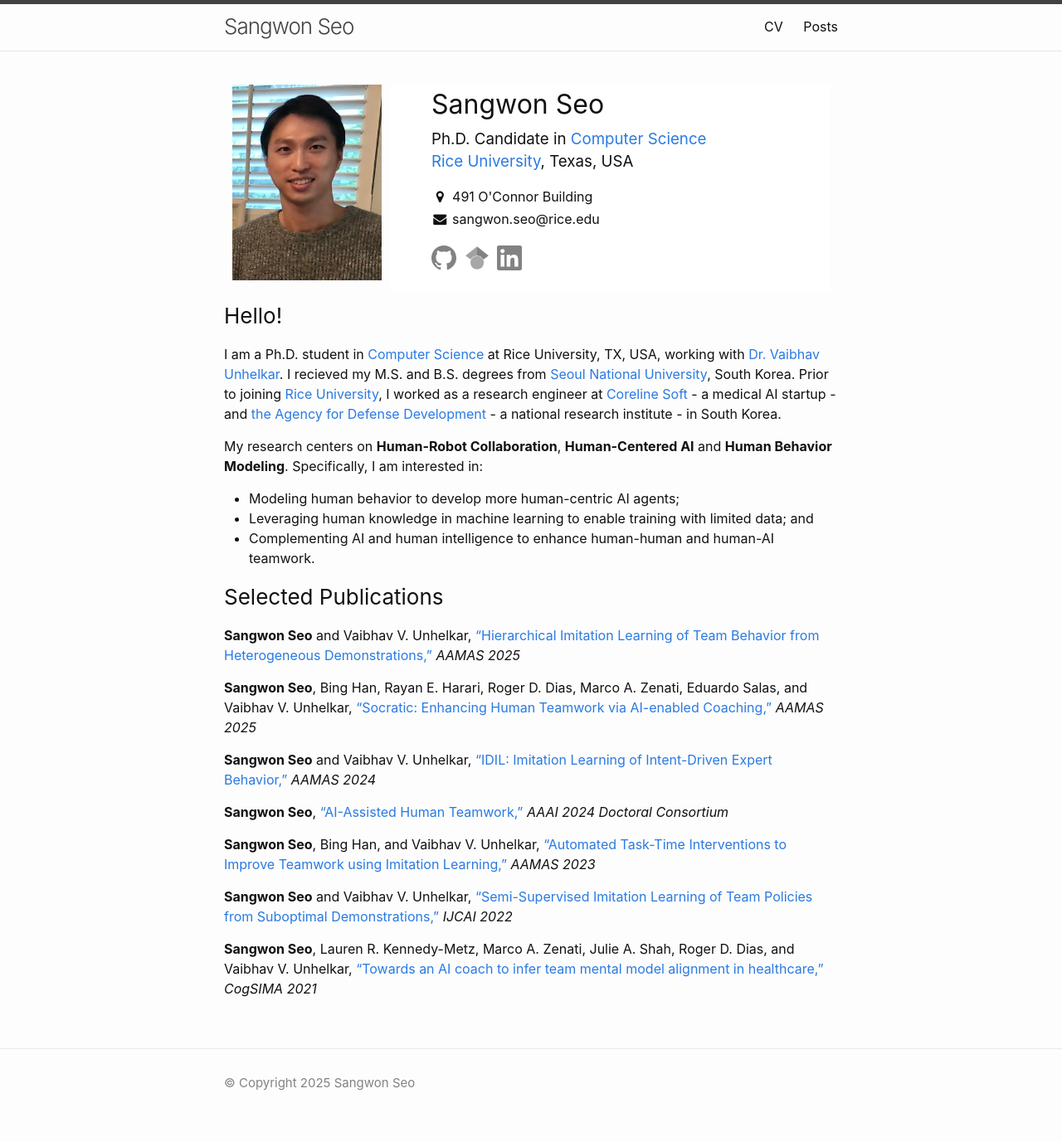
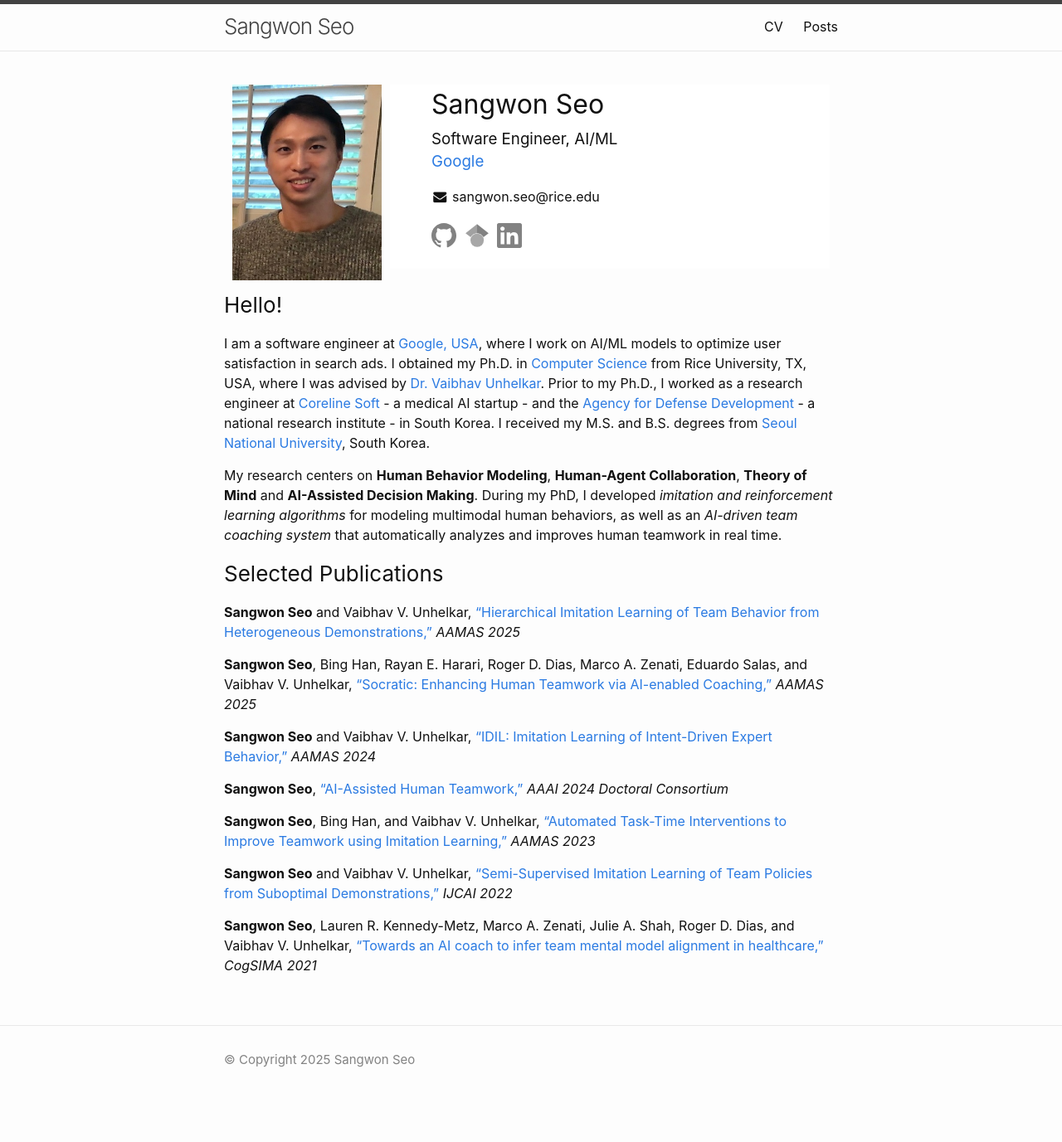
Before and after one commit to sangwon-seo/sangwon-seo.github.io, a Jekyll site: the page built from _pages/about.md, in a window 1280 px wide. Shown: the whole page at 83% size. Built offline with Jekyll 4.4.1, drawn with Linux system fonts in a browser that asks for light colours; after the commit the page ends 1350 px from its top, so only the background shows below that.

Commit message:
update about page

```diff
--- a/_layouts/home.html
+++ b/_layouts/home.html
@@ -3,44 +3,50 @@ layout: default
 ---
 
 <div class="home">
-
   <div class="profile">
     <div id="div1">
-          <img src="/assets/images/sangwon_photo.jpg" alt="Sangwon Photo">
+      <img src="/assets/images/sangwon_photo.jpg" alt="Sangwon Photo" />
     </div>
     <div id="div2">
       <h1>Sangwon Seo</h1>
       <h3>
-            Ph.D. Candidate in <a href="https://cs.rice.edu/">Computer Science</a><br>
-            <a href="https://www.rice.edu/">Rice University</a>, Texas, USA<br>
+        Software Engineer, AI/ML<br />
+        <a href="https://about.google/">Google</a><br />
+        <!-- Ph.D. Candidate in <a href="https://cs.rice.edu/">Computer Science</a><br>
+            <a href="https://www.rice.edu/">Rice University</a>, Texas, USA<br> -->
       </h3>
       <p>
-            <i class="fa fa-fw fa-map-marker" aria-hidden="true"></i> 491 O'Connor Building<br>
-            <i class="fa fa-fw fa-envelope" aria-hidden="true"></i> sangwon.seo@rice.edu<br>
+        <!-- <i class="fa fa-fw fa-map-marker" aria-hidden="true"></i> 491 O'Connor
+        Building<br /> -->
+        <i class="fa fa-fw fa-envelope" aria-hidden="true"></i>
+        sangwon.seo@rice.edu<br />
       </p>
 
       <p>
         <a href="https://github.com/sangwon-seo">
           <svg class="svg-icon" width="30" height="30" viewBox="0 0 16 16">
-              <use xlink:href="{{ '/assets/minima-social-icons.svg#github' | relative_url }}"></use>
+            <use
+              xlink:href="{{ '/assets/minima-social-icons.svg#github' | relative_url }}"
+            ></use>
           </svg>
         </a>
         <a href="https://scholar.google.com/citations?user=Tkk02W8AAAAJ&hl=en">
           <svg class="svg-icon" width="30" height="30" viewBox="0 0 16 16">
-              <use xlink:href="{{ '/assets/minima-social-icons.svg#google_scholar' | relative_url }}"></use>
+            <use
+              xlink:href="{{ '/assets/minima-social-icons.svg#google_scholar' | relative_url }}"
+            ></use>
           </svg>
         </a>
         <a href="https://www.linkedin.com/in/sangwon91/">
           <svg class="svg-icon" width="30" height="30" viewBox="0 0 16 16">
-              <use xlink:href="{{ '/assets/minima-social-icons.svg#linkedin' | relative_url }}"></use>
+            <use
+              xlink:href="{{ '/assets/minima-social-icons.svg#linkedin' | relative_url }}"
+            ></use>
           </svg>
         </a>
       </p>
     </div>
   </div>
 
-  <div class="post-content">
-    {{ content }}
+  <div class="post-content">{{ content }}</div>
 </div>
-
-</div>
--- a/_pages/about.md
+++ b/_pages/about.md
@@ -4,13 +4,11 @@ title: About
 permalink: /
 ---
 ### Hello!
-I am a Ph.D. student in [Computer Science](https://cs.rice.edu/) at Rice University, TX, USA, working with [Dr. Vaibhav Unhelkar](https://unhelkar.github.io/). I recieved my M.S. and B.S. degrees from [Seoul National University](https://en.snu.ac.kr/), South Korea. Prior to joining [Rice University](https://www.rice.edu/), I worked as a research engineer at [Coreline Soft](https://www.corelinesoft.com/en/) - a medical AI startup - and [the Agency for Defense Development](https://www.add.re.kr/eps) - a national research institute - in South Korea.
+I am a software engineer at [Google, USA](https://about.google/), where I work on AI/ML models to optimize user satisfaction in search ads.
+I obtained my Ph.D. in [Computer Science](https://cs.rice.edu/) from Rice University, TX, USA, where I was advised by [Dr. Vaibhav Unhelkar](https://unhelkar.github.io/). Prior to my Ph.D., I worked as a research engineer at [Coreline Soft](https://www.corelinesoft.com/en/) - a medical AI startup - and the [Agency for Defense Development](https://www.add.re.kr/eps) - a national research institute - in South Korea. I received my M.S. and B.S. degrees from [Seoul National University](https://en.snu.ac.kr/), South Korea.
 
-My research centers on **Human-Robot Collaboration**, **Human-Centered AI** and **Human Behavior Modeling**.
-Specifically, I am interested in:
-- Modeling human behavior to develop more human-centric AI agents;
-- Leveraging human knowledge in machine learning to enable training with limited data; and
-- Complementing AI and human intelligence to enhance human-human and human-AI teamwork.
+My research centers on **Human Behavior Modeling**, **Human-Agent Collaboration**, **Theory of Mind** and **AI-Assisted Decision Making**.
+During my PhD, I developed *imitation and reinforcement learning algorithms* for modeling multimodal human behaviors, as well as an *AI-driven team coaching system* that automatically analyzes and improves human teamwork in real time.
 
 ### Selected Publications
 **Sangwon Seo** and Vaibhav V. Unhelkar,
```
Also changed, not shown: Gemfile (+2 -5 lines), 1 other file. Lines whose indentation alone changed are shown as unchanged.
